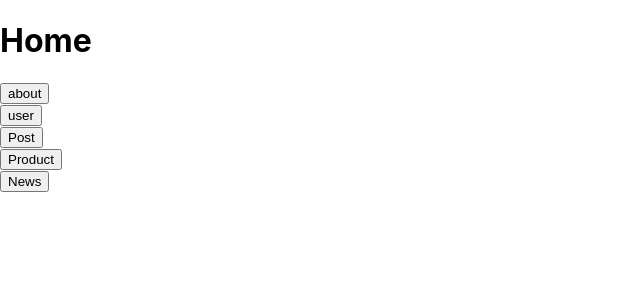
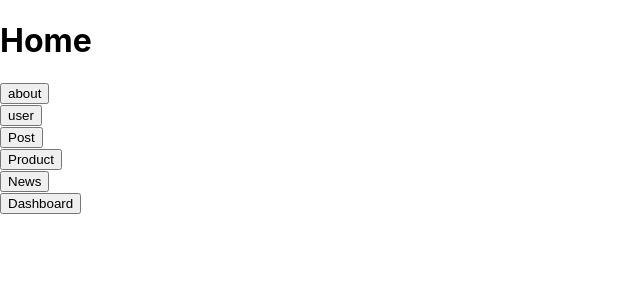
Before and after one commit to haris0/basic-nextjs-ts, a Next.js app: page / in a window 1280 px wide. Shown: the top 300 px of the page, without its empty margins (0-640 px from the left). Built offline with nearby package versions, Linux system fonts and the light colour scheme.

Commit message:
add dashboard button at home

```diff
--- a/pages/index.tsx
+++ b/pages/index.tsx
@@ -35,6 +35,10 @@ const Home: NextPage = () => {
       <Link href="/news" passHref>
         <button type="button">News</button>
       </Link>
+      <br />
+      <Link href="/dashboard" passHref>
+        <button type="button">Dashboard</button>
+      </Link>
     </>
   );
 };
```
